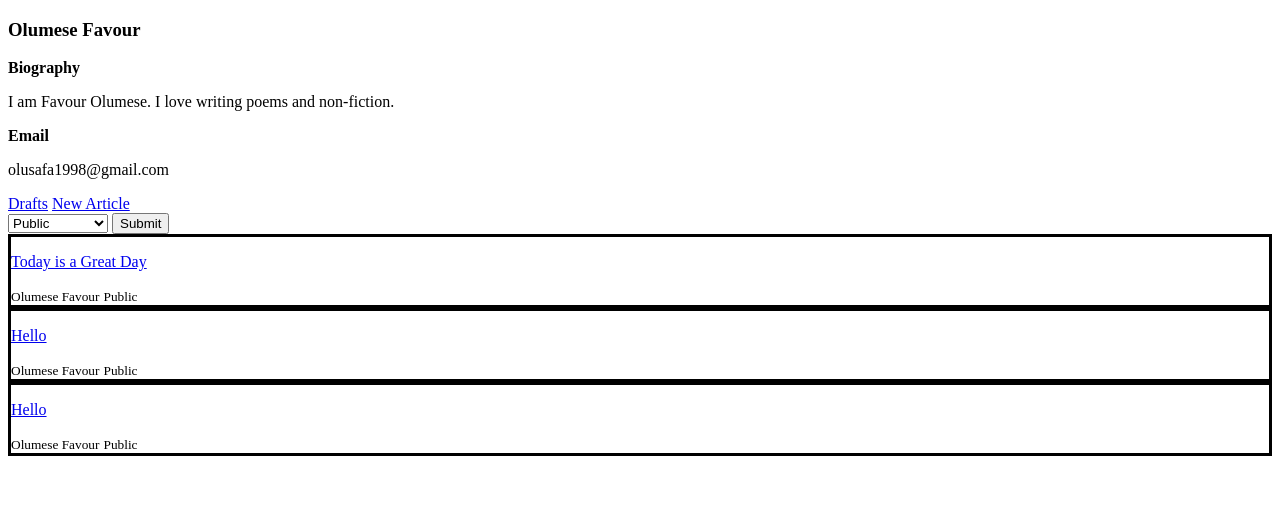
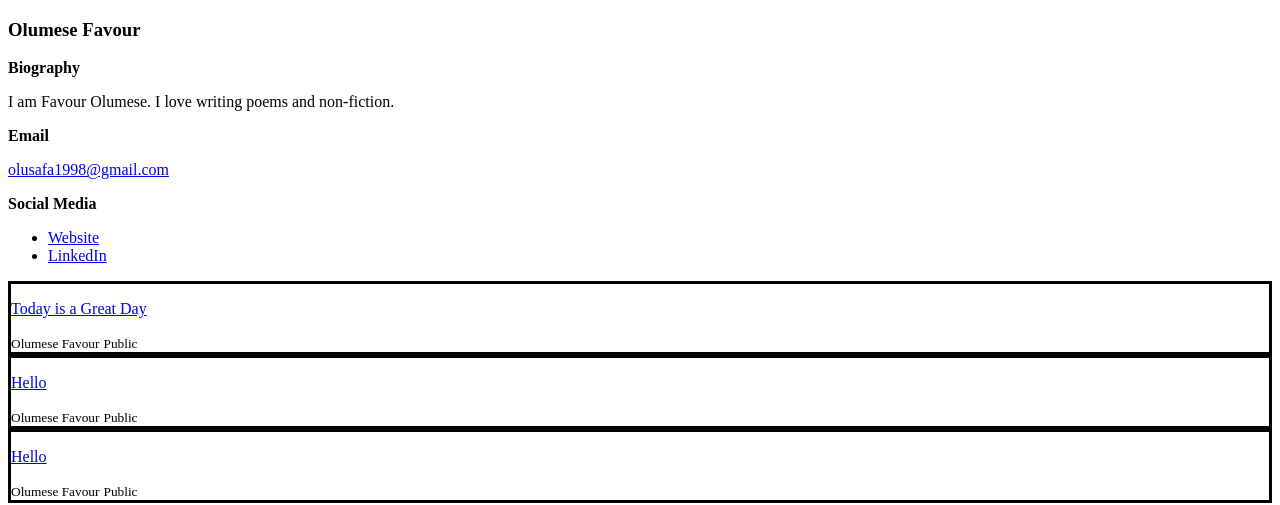
Before and after one commit to favour-olumese/flove_blog, a Django app: a page that uses blog/templates/blog/writer_detail.html in a window 1280 px wide. Shown: the top 505 px of the page. Run offline with Django 4.2, Linux system fonts and the light colour scheme; data comes from the database, SQL or seed files in the repository; both versions use the stored data as it was after the commit.

Commit message:
Made changes to writer's model and page.
- Added social links fields (website and linkedin) to Writer model and made changes to writer's detail page.

- Added selected tags to indicate status of articles being displayed in article drop down filter.

- Made changes to title tag to indicate status of article being viewed.

```diff
--- a/blog/models.py
+++ b/blog/models.py
@@ -13,9 +13,8 @@ class Writer(models.Model):
     profile_picture = models.ImageField(upload_to='user_img', null=True, blank=True)
     bio = models.TextField(null= True, blank=True)
     display_email = models.BooleanField(default=False)
-
-    # TODO: Add field for links to social media pages.
-
+    website_url = models.URLField(null= True, blank=True)
+    linkedin_url = models.URLField(null= True, blank=True)
 
     class Meta:
         ordering = ['last_name', 'first_name']
--- a/blog/templates/blog/writer_detail.html
+++ b/blog/templates/blog/writer_detail.html
@@ -17,13 +17,26 @@
 
     {% if writer.display_email %}
         <b>Email</b>
-        <p>{{ writer.user.email }}</p>
+        <p><a href="mailto:{{ writer.user.email }}">{{ writer.user.email }}</a></p>
     {% endif %}
+
+    {% if writer.website_url or writer.linkedin_url %}
+        <p><strong>Social Media</strong></p>
+        <ul>
+            {% if writer.website_url %}
+                <li><a href="{{ writer.website_url }}" target="_blank">Website</a></li>
+            {% endif %}
+
+            {% if writer.linkedin_url %}
+                <li><a href="{{ writer.linkedin_url }}" target="_blank">LinkedIn</a></li>
+            {% endif %}
+        </ul>
+    {% endif%}
 {% endblock %}
 
 {% block content %}
 
-    {% if request.user == user %}
+    {% if request.user == writer.user %}
         <a href="{% url 'drafts' %}">Drafts</a>
         <a href="{% url 'new-article' %}">New Article</a>
         <!-- For filtering articles -->
--- a/blog/views.py
+++ b/blog/views.py
@@ -166,7 +166,7 @@ class MyArticleListView(LoginRequiredMixin, ListView):
     context_object_name = 'my_articles'
 
     def get_queryset(self):
-        """Returns public and unlisted article of logge in writer."""
+        """Returns public and unlisted article of logged in writer."""
 
         return Article.objects.filter(writer=self.request.user.writer).exclude(article_status='d')
 
@@ -200,6 +200,8 @@ def article_filter(request):
 
     context = {
         'my_articles': articles,
+        'article_status': article_status,
+        'writer': writer,
     }
 
     return render(request, 'blog/writer_articles.html', context)
@@ -209,7 +211,7 @@ class WriterCreateView(LoginRequiredMixin, CreateView):
     """View for creating writer profile."""
 
     model = Writer
-    fields = ['profile_picture', 'first_name', 'last_name', 'bio', 'display_email']
+    fields = ['profile_picture', 'first_name', 'last_name', 'bio', 'website_url', 'linkedin_url', 'display_email']
     success_url = ''
 
     def form_valid(self, form):
@@ -222,7 +224,7 @@ class WriterUpdateView(LoginRequiredMixin, UserPassesTestMixin, UpdateView):
     """View for updating user details."""
 
     model = Writer
-    fields = ['profile_picture', 'first_name', 'last_name', 'bio', 'display_email']
+    fields = ['profile_picture', 'first_name', 'last_name', 'bio', 'website_url', 'linkedin_url', 'display_email']
     slug_url_kwarg = 'username'
 
     def get_object(self, queryset=None):
@@ -256,7 +258,6 @@ class WriterUpdateView(LoginRequiredMixin, UserPassesTestMixin, UpdateView):
         return redirect(reverse_lazy('writer', kwargs={'username':self.kwargs['username']}))
 
 
-
 class WriterDetailView(DetailView):
     """View of writer page."""
 
```
Also changed, not shown: blog/templates/blog/writer_articles.html (+21 -3 lines), blog/migrations/0010_writer_linkedin_url_writer_website_url.py (added), db.sqlite3.
